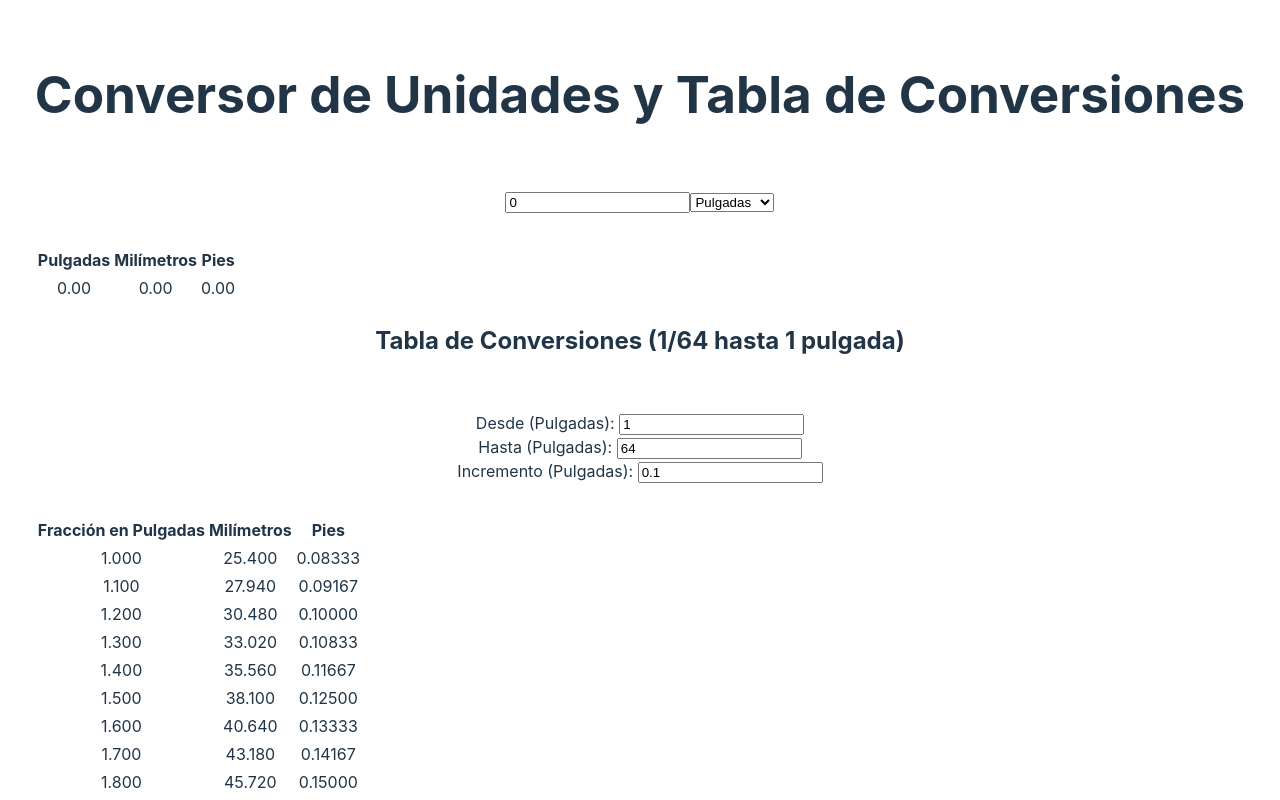
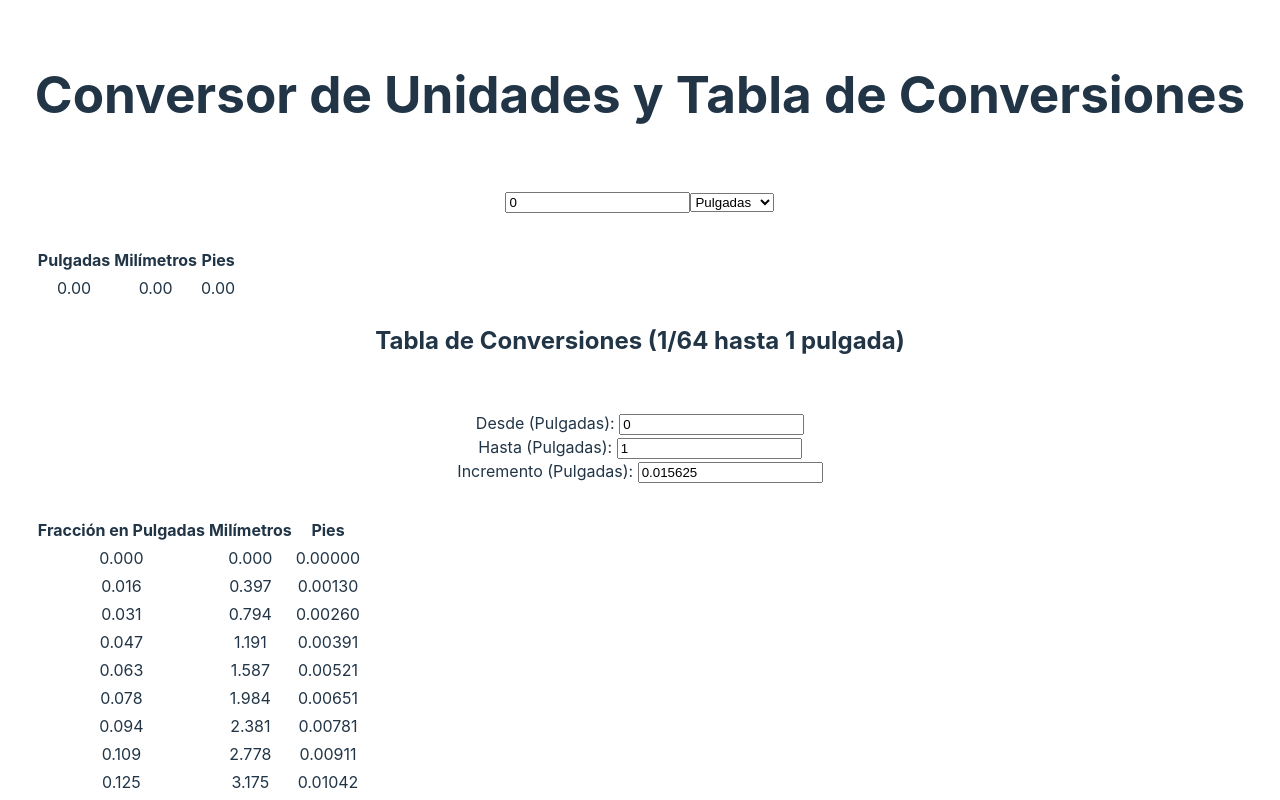
Before and after one commit to Programer-001/Tabla_conversora, a React (Vite) app: page / in a window 1280 px wide. Shown: the top 800 px of the page. Built offline with nearby package versions, Linux system fonts and the light colour scheme.

Commit message:
Iniciamos_tabla_4

```diff
--- a/src/App.tsx
+++ b/src/App.tsx
@@ -52,9 +52,9 @@ function App() {
   const { inches, millimeters, feet } = convertValue(value, unit);
 
   // Estado para la tabla dinámica (inicio, fin, incremento)
-  const [start, setStart] = useState<number>(1); // Valor de inicio
-  const [end, setEnd] = useState<number>(64); // Valor de fin
-  const [step, setStep] = useState<number>(0.1); // Valor del incremento, por defecto 0.1
+  const [start, setStart] = useState<number>(0); // Valor de inicio
+  const [end, setEnd] = useState<number>(1); // Valor de fin
+  const [step, setStep] = useState<number>(0.015625); // Valor del incremento, por defecto 0.1
 
   // Estado para la tabla de conversiones (tabla dinámica)
   const [conversionTable, setConversionTable] = useState<any[]>([]);
```
